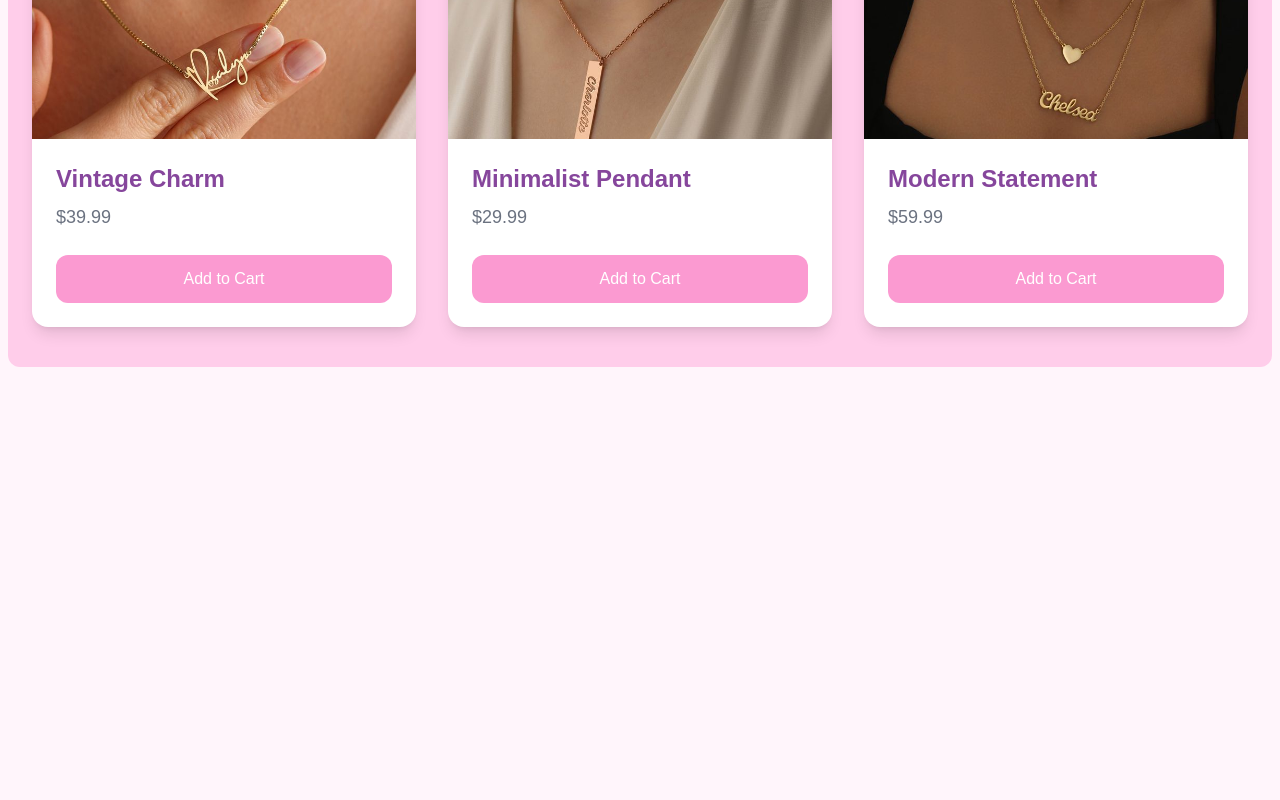
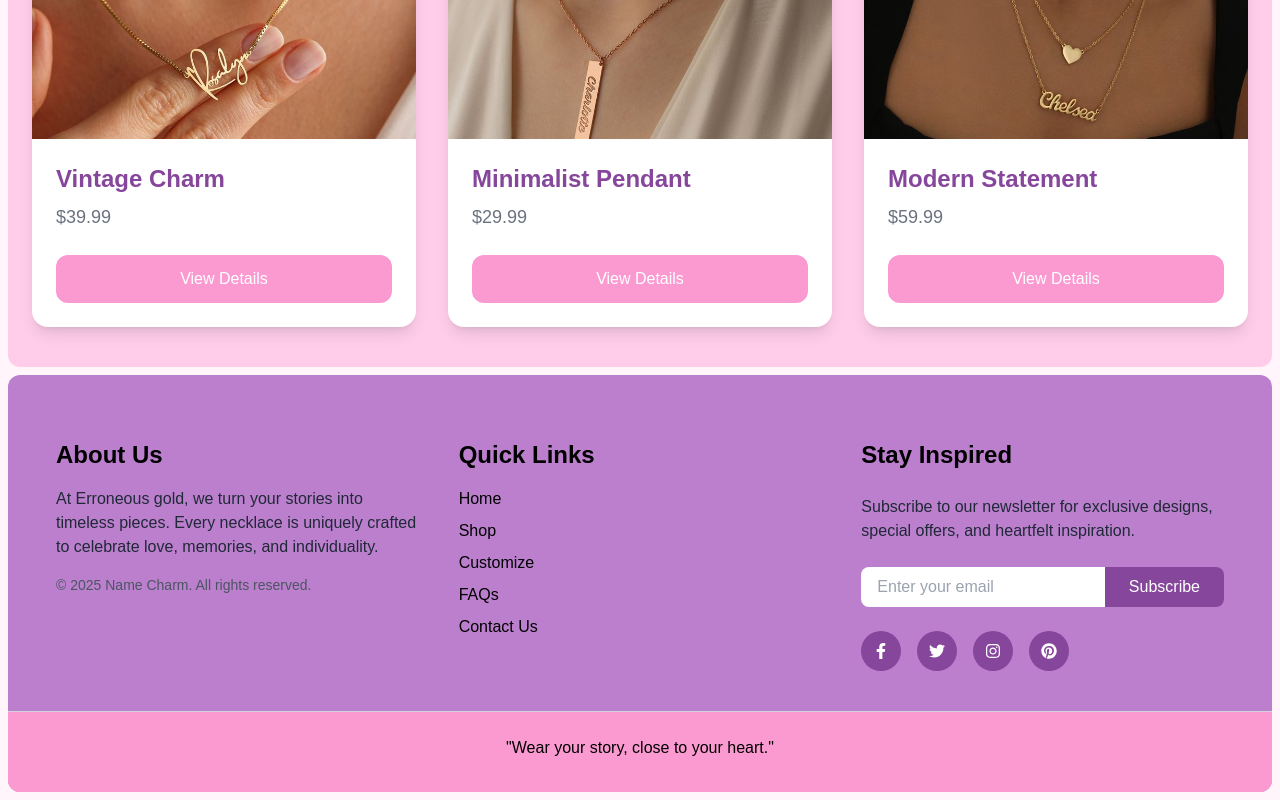
Before and after one commit to darshilkantaria11/Erroneous-gold, a Next.js app: page / in a window 1280 px wide. Shown: the part 1180-1980 px from the top of the page. Before the commit the page ends 1547 px from the top, so only its background shows below. Built offline with nearby package versions, Linux system fonts and the light colour scheme; a web font is replaced by a local one.

Commit message:
product page and footer added

```diff
--- a/app/layout.js
+++ b/app/layout.js
@@ -1,6 +1,7 @@
 import { Inter } from 'next/font/google'
 import './globals.css'
 import Navbar from "./nopage/components/navbar"
+import Footer from './nopage/components/footer'
 
 const inter = Inter({ subsets: ['latin'] })
 
@@ -16,6 +17,7 @@ export default function RootLayout({ children }) {
         <div className="px-2 fo">
         <Navbar/>
         {children}
+        <Footer/>
         </div>
         </body>
     </html>
--- /dev/null
+++ b/app/nopage/components/footer.jsx
@@ -0,0 +1,93 @@
+"use client";
+import { motion } from "framer-motion";
+import { FaFacebookF, FaTwitter, FaInstagram, FaPinterest } from "react-icons/fa";
+
+export default function Footer() {
+  return (
+    <footer className="bg-c3 text-black pt-16 my-2 rounded-xl">
+      <div className="container mx-auto px-6 lg:px-12 grid grid-cols-1 md:grid-cols-3 gap-10">
+        {/* About Section */}
+        <motion.div
+          className="space-y-4"
+          initial={{ opacity: 0, y: 20 }}
+          animate={{ opacity: 1, y: 0 }}
+          transition={{ duration: 0.8 }}
+        >
+          <h2 className="text-2xl font-semibold">About Us</h2>
+          <p className="text-gray-800">
+            At Erroneous gold, we turn your stories into timeless pieces. Every necklace is uniquely crafted to celebrate love, memories, and individuality.
+          </p>
+          <p className="text-sm text-gray-600">© 2025 Name Charm. All rights reserved.</p>
+        </motion.div>
+
+        {/* Navigation Links */}
+        <motion.div
+          className="space-y-4"
+          initial={{ opacity: 0, y: 20 }}
+          animate={{ opacity: 1, y: 0 }}
+          transition={{ duration: 0.8, delay: 0.2 }}
+        >
+          <h2 className="text-2xl font-semibold">Quick Links</h2>
+          <ul className="space-y-2">
+            {["Home", "Shop", "Customize", "FAQs", "Contact Us"].map((link) => (
+              <li key={link}>
+                <a
+                  href={`#${link.toLowerCase().replace(" ", "-")}`}
+                  className="text-black hover:text-c4 transition-all"
+                >
+                  {link}
+                </a>
+              </li>
+            ))}
+          </ul>
+        </motion.div>
+
+        {/* Newsletter Section */}
+        <motion.div
+          className="space-y-6"
+          initial={{ opacity: 0, y: 20 }}
+          animate={{ opacity: 1, y: 0 }}
+          transition={{ duration: 0.8, delay: 0.4 }}
+        >
+          <h2 className="text-2xl font-semibold">Stay Inspired</h2>
+          <p className="text-gray-800">
+            Subscribe to our newsletter for exclusive designs, special offers, and heartfelt inspiration.
+          </p>
+          <div className="flex">
+            <input
+              type="email"
+              placeholder="Enter your email"
+              className="flex-1 px-4 py-2 text-gray-800 rounded-l-lg focus:outline-none"
+            />
+            <motion.button
+              className="px-6 py-2 bg-c4 text-white rounded-r-lg font-medium hover:bg-white hover:text-c4 transition-all"
+              whileHover={{ scale: 1.05 }}
+              whileTap={{ scale: 0.95 }}
+            >
+              Subscribe
+            </motion.button>
+          </div>
+          <div className="flex space-x-4 mt-6">
+            {[FaFacebookF, FaTwitter, FaInstagram, FaPinterest].map((Icon, index) => (
+              <motion.a
+                key={index}
+                href="#"
+                className="text-white p-3 rounded-full bg-c4 hover:bg-white hover:text-c4 transition-all"
+                whileHover={{ scale: 1.1 }}
+              >
+                <Icon />
+              </motion.a>
+            ))}
+          </div>
+        </motion.div>
+      </div>
+
+      {/* Divider */}
+      <div className="border-t pb-8 bg-c2 rounded-b-xl border-gray-300 mt-10 pt-6 text-center">
+        <p>
+          "Wear your story, close to your heart."
+        </p>
+      </div>
+    </footer>
+  );
+}
--- a/app/nopage/components/navbar.jsx
+++ b/app/nopage/components/navbar.jsx
@@ -19,7 +19,7 @@ export default function Navbar() {
 
                 {/* Desktop Links */}
                 <div className="hidden md:flex items-center space-x-8">
-                    <Link href="#" className="hover:scale-110 transform transition">
+                    <Link href="/" className="hover:scale-110 transform transition">
                         Home
                     </Link>
                     <Link href="#" className="hover:scale-110 transform transition">
--- a/app/nopage/home/home2.jsx
+++ b/app/nopage/home/home2.jsx
@@ -1,14 +1,15 @@
 "use client";
+import Link from "next/link";
 import { motion } from "framer-motion";
 
 export default function Products() {
   const products = [
-    { id: 1, name: "Golden Elegance", price: "$49.99", image: "/product1.jpeg", hoverImage: "/product7.jpeg" },
-    { id: 2, name: "Timeless Silver", price: "$69.99", image: "/product2.jpeg", hoverImage: "/product8.jpeg" },
-    { id: 3, name: "Classic Rose Gold", price: "$89.99", image: "/product3.jpeg", hoverImage: "/product9.jpeg" },
-    { id: 4, name: "Vintage Charm", price: "$39.99", image: "/product4.jpeg", hoverImage: "/product10.jpeg" },
-    { id: 5, name: "Minimalist Pendant", price: "$29.99", image: "/product5.jpeg", hoverImage: "/product11.jpeg" },
-    { id: 6, name: "Modern Statement", price: "$59.99", image: "/product6.jpeg", hoverImage: "/product12.jpeg" },
+    { id: 1, name: "Golden Elegance", price: "$49.99", image: "/product1.jpeg", hoverImage: "/product7.jpeg", slug: "golden-elegance" },
+    { id: 2, name: "Timeless Silver", price: "$69.99", image: "/product2.jpeg", hoverImage: "/product8.jpeg", slug: "timeless-silver" },
+    { id: 3, name: "Classic Rose Gold", price: "$89.99", image: "/product3.jpeg", hoverImage: "/product9.jpeg", slug: "classic-rose-gold" },
+    { id: 4, name: "Vintage Charm", price: "$39.99", image: "/product4.jpeg", hoverImage: "/product10.jpeg", slug: "vintage-charm" },
+    { id: 5, name: "Minimalist Pendant", price: "$29.99", image: "/product5.jpeg", hoverImage: "/product11.jpeg", slug: "minimalist-pendant" },
+    { id: 6, name: "Modern Statement", price: "$59.99", image: "/product6.jpeg", hoverImage: "/product12.jpeg", slug: "modern-statement" },
   ];
 
   return (
@@ -38,6 +39,8 @@ export default function Products() {
               whileHover={{ scale: 1.02 }}
               whileTap={{ scale: 0.98 }}
             >
+              <Link href={`/products/${product.slug}`}>
+                <div>
                   {/* Product Images */}
                   <div className="relative w-full h-56 overflow-hidden">
                     {/* Main Image */}
@@ -64,13 +67,12 @@ export default function Products() {
                       {product.name}
                     </h2>
                     <p className="text-lg text-gray-500 mt-2">{product.price}</p>
-                <button className="mt-6 w-full bg-c2 text-white py-3 rounded-xl hover:bg-c3 hover:shadow-lg transition-all duration-300">
-                  Add to Cart
+                    <button className="mt-6 w-full bg-c2 text-white py-3 rounded-xl hover:bg-c4 hover:shadow-lg transition-all duration-300">
+                      View Details
                     </button>
                   </div>
-
-              {/* Glow Effect */}
-              <div className="absolute inset-0 z-[-1] bg-c4 opacity-0 transition-opacity duration-500 rounded-2xl"></div>
+                </div>
+              </Link>
             </motion.div>
           ))}
         </motion.div>
```
Also changed, not shown: app/products/[slug]/page.jsx (added, +137 -0 lines). Lines whose indentation alone changed are shown as unchanged.
